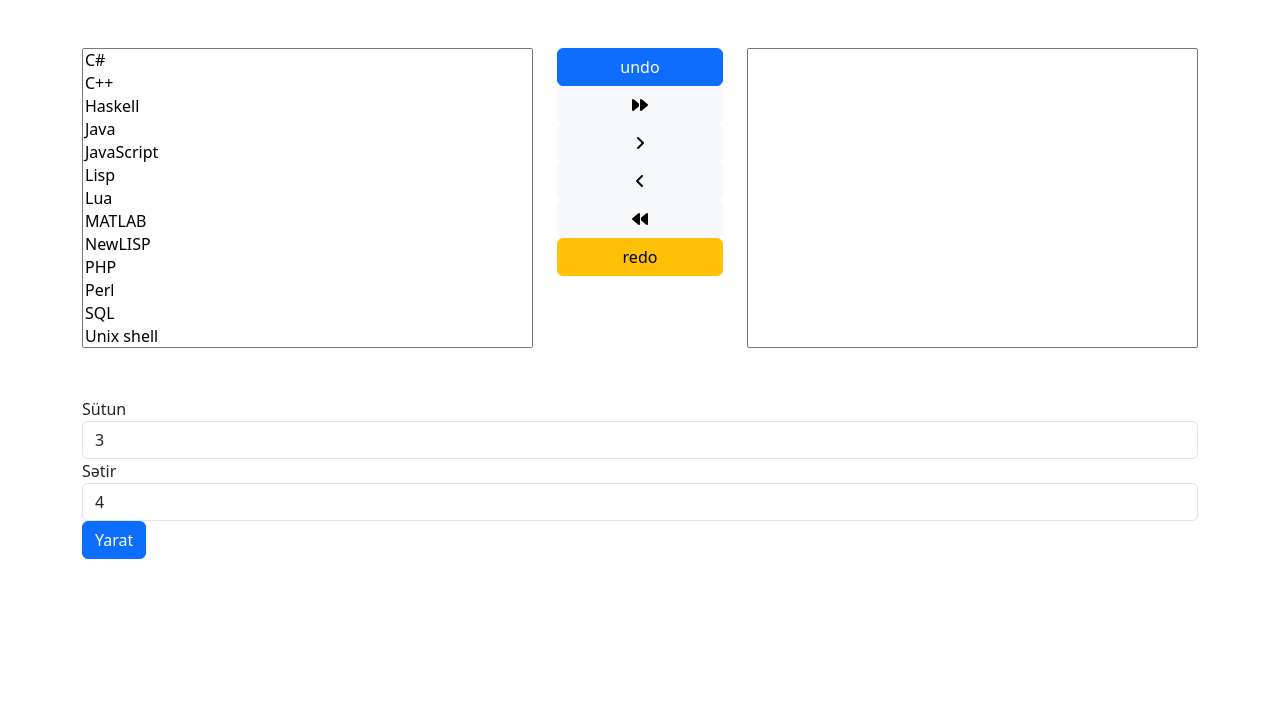
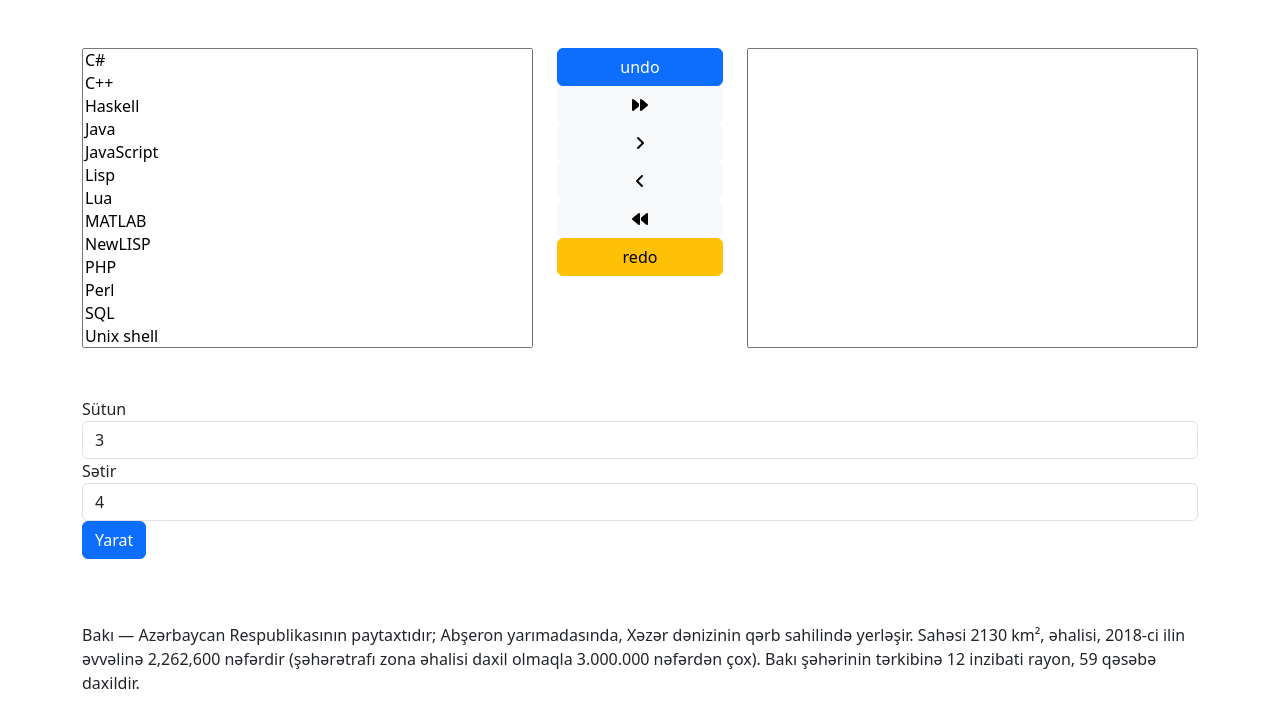
Before and after one commit to gubad-source/Table-Form, a plain HTML site: page table-creation and multiple-select/index.html in a window 1280 px wide. Drawn offline with nearby package versions, Linux system fonts and the light colour scheme.

Commit message:
update kind a

```diff
--- a/table-creation and multiple-select/index.html
+++ b/table-creation and multiple-select/index.html
@@ -139,6 +139,20 @@
         </div>
       </div>
     </div>
+
+    <div class="container">
+      <div class="row mt-5">
+        <div class="col-lg-12">
+          <p class="highligth">
+            Bakı — Azərbaycan Respublikasının paytaxtıdır; Abşeron
+            yarımadasında, Xəzər dənizinin qərb sahilində yerləşir. Sahəsi 2130
+            km², əhalisi, 2018-ci ilin əvvəlinə 2,262,600 nəfərdir (şəhərətrafı
+            zona əhalisi daxil olmaqla 3.000.000 nəfərdən çox). Bakı şəhərinin
+            tərkibinə 12 inzibati rayon, 59 qəsəbə daxildir.
+          </p>
+        </div>
+      </div>
+    </div>
     <script src="script.js"></script>
   </body>
 </html>
--- a/table-creation and multiple-select/script.js
+++ b/table-creation and multiple-select/script.js
@@ -274,3 +274,22 @@ function addProses(type, changedOptions) {
 
   prosess.push(item);
 }
+
+//////////////////////highlight//////////////////////////
+let highligth = document.querySelector(".highligth");
+
+let words = highligth.innerText.split(" ");
+
+words = words.map((item) => {
+  return `<span>${item}</span>`;
+});
+
+highligth.innerHTML = words.join(" ");
+
+let childiren = Array.from(highligth.children);
+
+childiren.forEach((span) => {
+  span.addEventListener("click", function () {
+    this.classList.toggle("active");
+  });
+});
--- a/table-creation and multiple-select/style.css
+++ b/table-creation and multiple-select/style.css
@@ -14,3 +14,12 @@
   display: flex;
   flex-direction: column;
 }
+/* highlight */
+.highligth span {
+  cursor: pointer;
+}
+
+.highligth span.active,
+.highligth span:hover {
+  background-color: yellow;
+}
```
